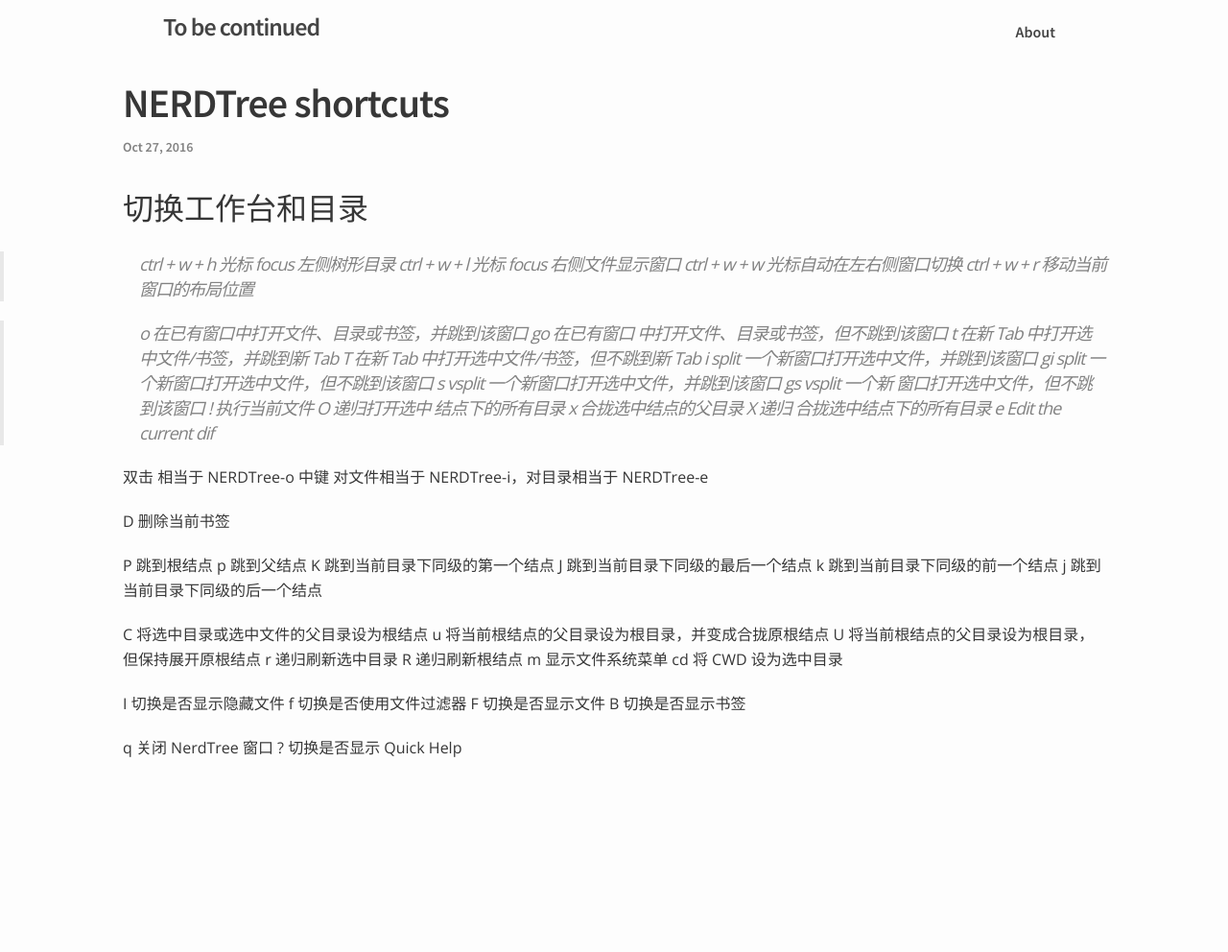
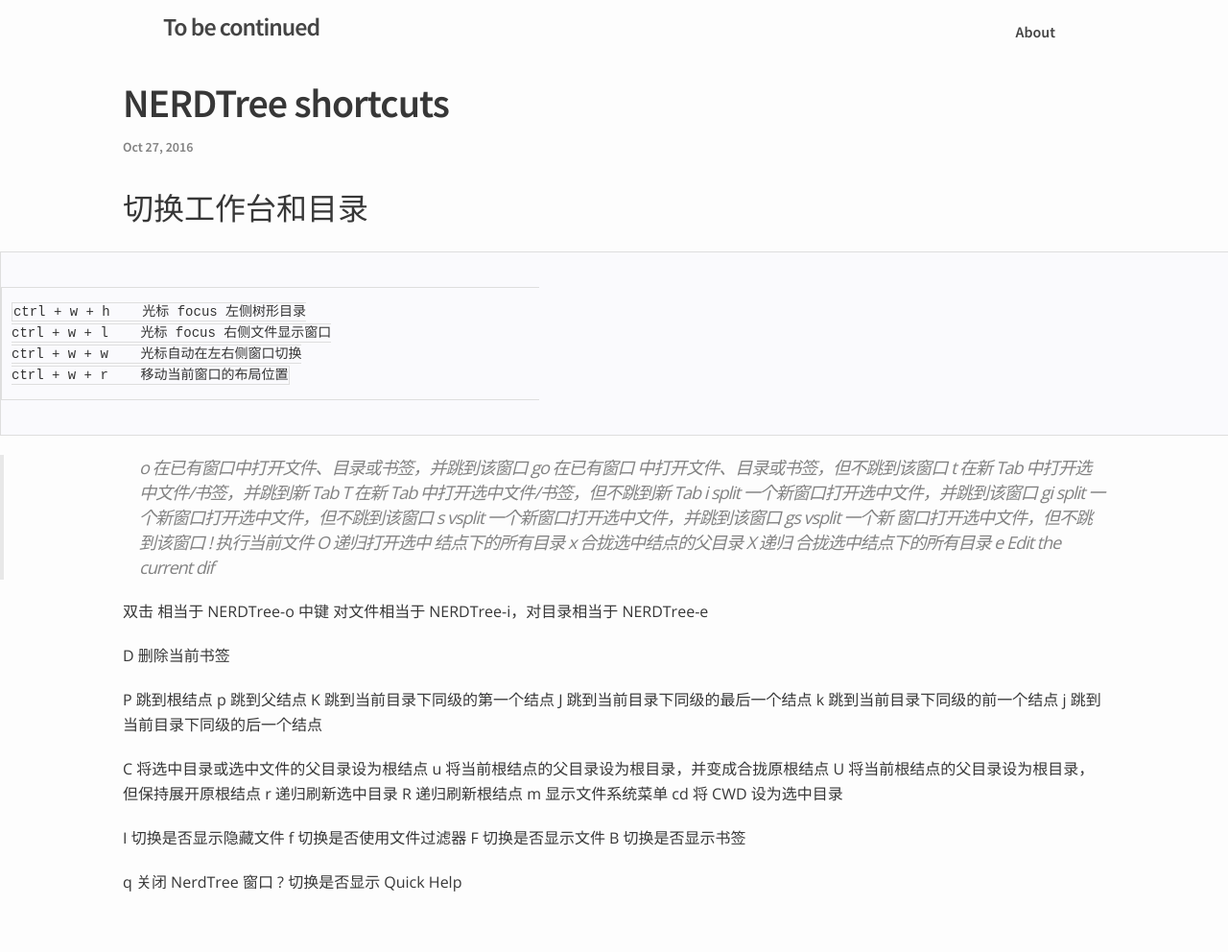
Before and after one commit to weigang992003/weigang992003.github.io, a Jekyll site: the page built from _posts/2016-10-27-NERDTree-help.md, in a window 1280 px wide. Shown: the whole page at 96% size. Built offline with Jekyll 4.4.1, drawn with Linux system fonts in a browser that asks for light colours; before the commit the page ends 900 px from its top, so only the background shows below that.

Commit message:
new posts

````diff
--- a/_posts/2016-10-27-NERDTree-help.md
+++ b/_posts/2016-10-27-NERDTree-help.md
@@ -7,11 +7,12 @@
 
 
 ## 切换工作台和目录
-
-> ctrl + w + h    光标 focus 左侧树形目录
+```sh
+ctrl + w + h    光标 focus 左侧树形目录
 ctrl + w + l    光标 focus 右侧文件显示窗口
 ctrl + w + w    光标自动在左右侧窗口切换
 ctrl + w + r    移动当前窗口的布局位置
+```
 
 >o
 >在已有窗口中打开文件、目录或书签，并跳到该窗口
````
